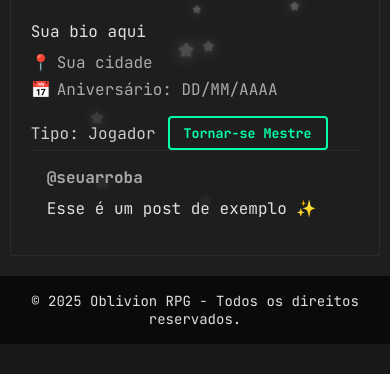
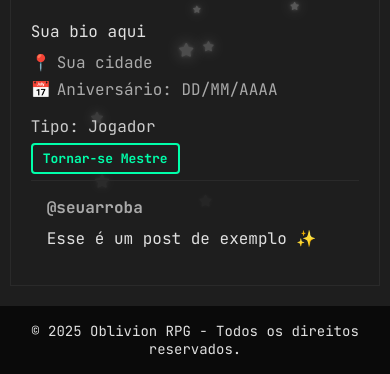
Before and after one commit to Sensews/exp_trab, a PHP site: page /perfil.html in a window 390 px wide; the page is wider, and only the part inside the window is pictured. Shown: the part 615-989 px from the top of that part. Before the commit the page ends 959 px from the top of that part, so only its background shows below. Run offline with PHP 8.4, Linux system fonts and the light colour scheme.

Commit message:
recursividade botao novo

```diff
--- a/frontend/css/perfil.css
+++ b/frontend/css/perfil.css
@@ -261,8 +261,7 @@ input[type='file'] {
   text-align: left;
 }
 
-.modal-form input,
-.modal-form textarea {
+.modal-form input, .modal-form textarea {
   background: #0d0d0d;
   color: white;
   border: 2px solid #00FFAA;
@@ -308,8 +307,7 @@ footer {
 
 /*Tipo de usuario e party*/
 edit-btn,
-#alternarTipoBtn,
-#acoesTipoUsuario button {
+#alternarTipoBtn, #acoesTipoUsuario button {
   padding: 6px 14px;
   border: 2px solid #00FFAA;
   color: #00FFAA;
@@ -320,9 +318,7 @@ edit-btn,
   border-radius: 4px;
 }
 
-.edit-btn:hover,
-#alternarTipoBtn:hover,
-#acoesTipoUsuario button:hover {
+.edit-btn:hover, #alternarTipoBtn:hover, #acoesTipoUsuario button:hover {
   background-color: #00FFAA;
   color: #121212;
 }
@@ -370,6 +366,19 @@ edit-btn,
   .modal {
     padding: 100px 8px 16px !important;
   }
+
+  .edit-btn, #alternarTipoBtn, #acoesTipoUsuario button {
+    font-size: 13px;
+    padding: 5px 10px;
+  }
+
+  .tipo-usuario {
+    display: flex;
+    flex-direction: column;
+    align-items: flex-start;
+    gap: 6px;
+  }
+
 }
 
 @media (max-width: 480px) {
```
